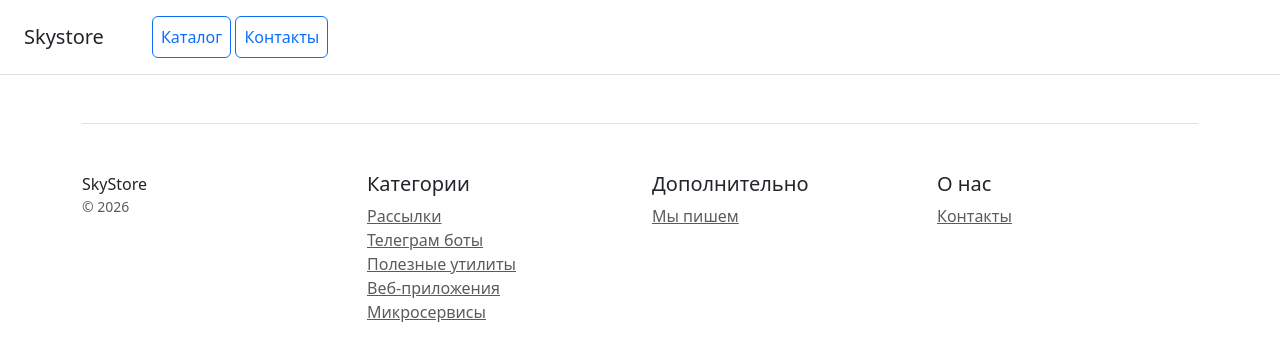
After one commit to Giga-chel/Homework_22_Django, a Django app: template catalog/templates/catalog/base.html in a window 1280 px wide. The commit adds this page. Shown: the top 361 px of the page. Run offline with Django 5.2, Linux system fonts and the light colour scheme; the template is opened without the code that fills it, so the values that code supplies are empty; parts of the project's set-up code (start-up, migrations or seed data) failed here and were passed over.

Commit message:
Задание 3 Распределение шаблонов по отдельным файлам

```diff
--- /dev/null
+++ b/catalog/templates/catalog/base.html
@@ -0,0 +1,21 @@
+<!doctype html>
+<html lang="en">
+<head>
+    <meta charset="utf-8">
+    <meta name="viewport" content="width=device-width, initial-scale=1">
+    <title>{% block title %}Skystore{% endblock %}</title>
+    <link href="https://cdn.jsdelivr.net/npm/bootstrap@5.3.0/dist/css/bootstrap.min.css" rel="stylesheet">
+</head>
+<body>
+    {% include 'catalog/includes/navbar.html' %}
+
+    <div class="container">
+        {% block content %}
+        {% endblock %}
+
+        {% include 'catalog/includes/footer.html' %}
+    </div>
+
+<script src="https://cdn.jsdelivr.net/npm/bootstrap@5.3.0/dist/js/bootstrap.bundle.min.js"></script>
+</body>
+</html>
--- /dev/null
+++ b/catalog/templates/catalog/includes/footer.html
@@ -0,0 +1,30 @@
+<footer class="pt-4 my-md-5 pt-md-5 border-top">
+    <div class="row">
+        <div class="col-12 col-md">
+            SkyStore
+            <small class="d-block mb-3 text-muted">&copy; 2026</small>
+        </div>
+        <div class="col-6 col-md">
+            <h5>Категории</h5>
+            <ul class="list-unstyled text-small">
+                <li><a class="text-muted" href="#">Рассылки</a></li>
+                <li><a class="text-muted" href="#">Телеграм боты</a></li>
+                <li><a class="text-muted" href="#">Полезные утилиты</a></li>
+                <li><a class="text-muted" href="#">Веб-приложения</a></li>
+                <li><a class="text-muted" href="#">Микросервисы</a></li>
+            </ul>
+        </div>
+        <div class="col-6 col-md">
+            <h5>Дополнительно</h5>
+            <ul class="list-unstyled text-small">
+                <li><a class="text-muted" href="#">Мы пишем</a></li>
+            </ul>
+        </div>
+        <div class="col-6 col-md">
+            <h5>О нас</h5>
+            <ul class="list-unstyled text-small">
+                <li><a class="text-muted" href="{% url 'catalog:contacts' %}">Контакты</a></li>
+            </ul>
+        </div>
+    </div>
+</footer>
--- /dev/null
+++ b/catalog/templates/catalog/includes/navbar.html
@@ -0,0 +1,7 @@
+<div class="d-flex flex-column flex-md-row align-items-center p-3 px-md-4 mb-3 bg-white border-bottom box-shadow">
+    <h5 class="my-0 mr-md-auto font-weight-normal">Skystore</h5>
+    <nav class="ms-5">
+        <a class="p-2 btn btn-outline-primary" href="{% url 'catalog:home' %}">Каталог</a>
+        <a class="p-2 btn btn-outline-primary" href="{% url 'catalog:contacts' %}">Контакты</a>
+    </nav>
+</div>
```
Also changed, not shown: catalog/templates/catalog/home.html (+8 -57 lines), catalog/templates/catalog/includes/__init__.py (added).
